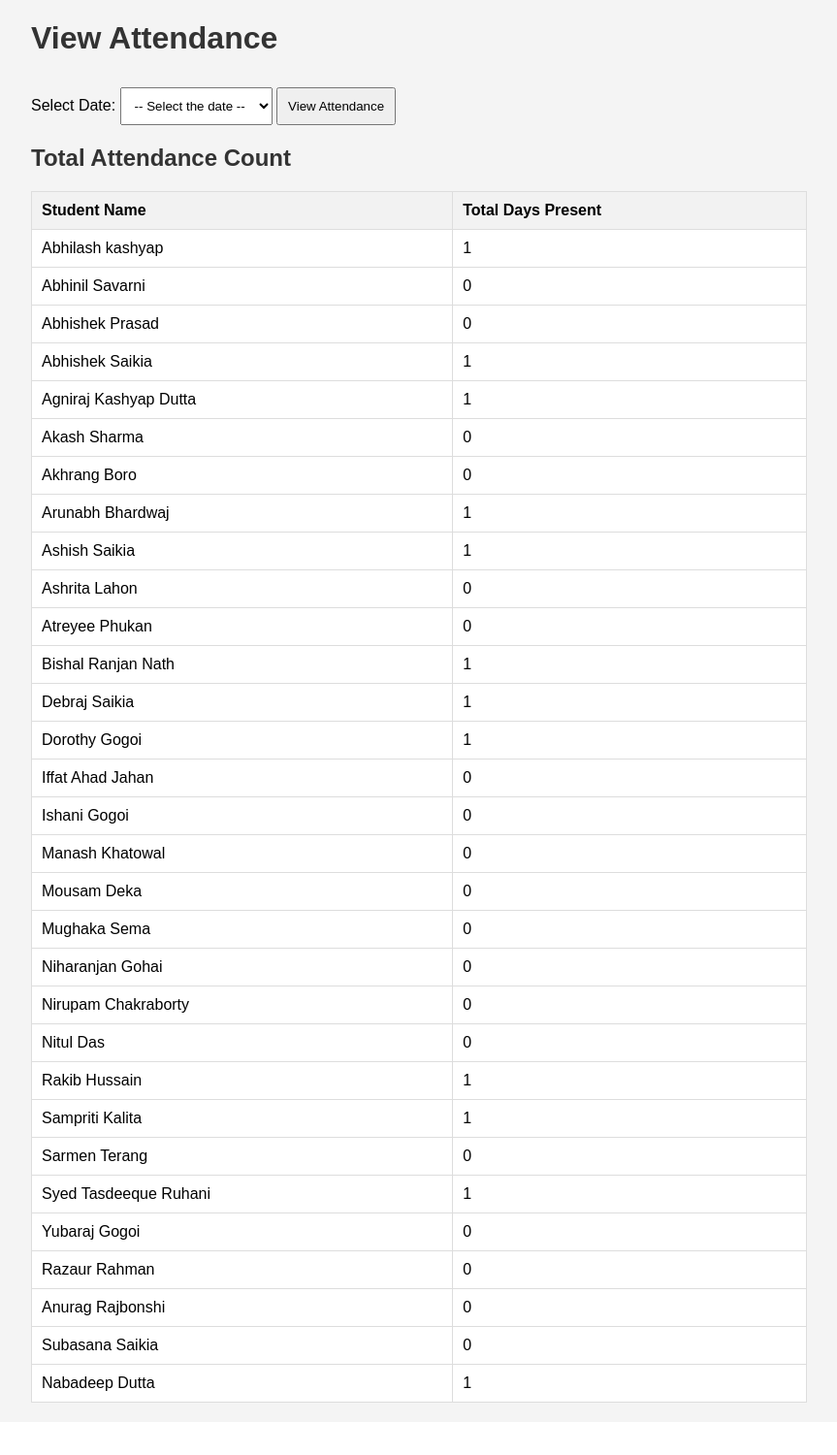
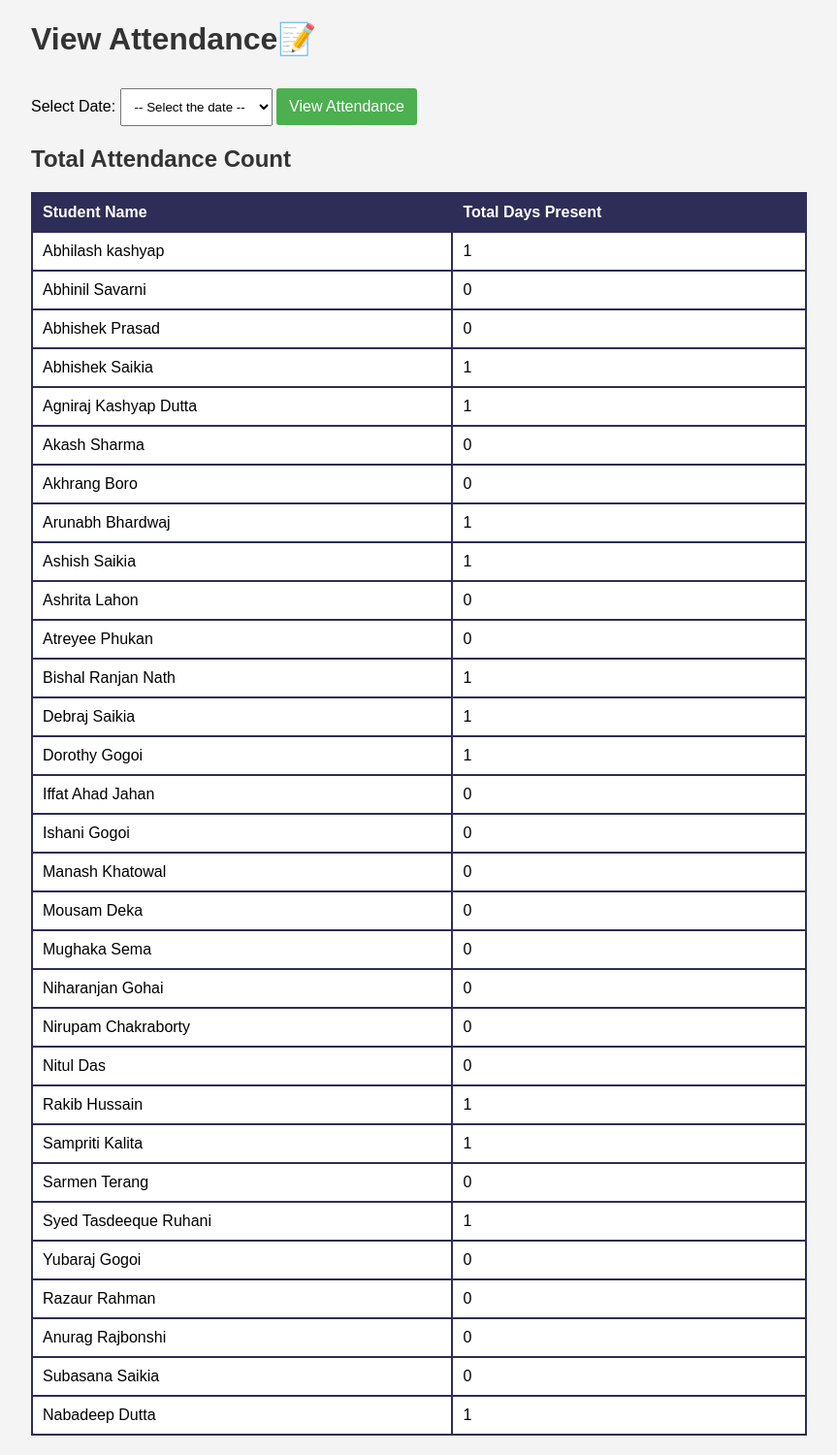
Before and after one commit to Dorothy003/AL-ML, a Flask app: page /view_attendance in a window 1280 px wide. Shown: the whole page at 97% size, without its empty margins (208-1071 px from the left). Before the commit the page ends 1446 px from the top, so only its background shows below. Run offline with Flask 3, Linux system fonts and the light colour scheme.

Commit message:
CSS added

```diff
--- a/attendance_log.json
+++ b/attendance_log.json
@@ -3,14 +3,14 @@
         "Agniraj Kashyap Dutta": "Present",
         "Nabadeep Dutta": "Present",
         "Arunabh Bhardwaj": "Present",
-        "Abhishek Saikia": "Absent",
+        "Abhishek Saikia": "Present",
         "Syed Tasdeeque Ruhani": "Present",
         "Ashish Saikia": "Present",
         "Bishal Ranjan Nath": "Present",
         "Sampriti Kalita": "Present",
         "Dorothy Gogoi": "Present",
-        "Debraj Saikia": "Absent",
-        "Rakib Hussain": "Absent",
-        "Abhilash kashyap": "Absent"
+        "Debraj Saikia": "Present",
+        "Rakib Hussain": "Present",
+        "Abhilash kashyap": "Present"
     }
 }
--- a/templates/view_attendance.html
+++ b/templates/view_attendance.html
@@ -25,26 +25,44 @@
             border-collapse: collapse;
             margin-bottom: 20px;
             background-color: #fff;
+            border:#2E2D57;
         }
         table, th, td {
-            border: 1px solid #ddd;
+            border: 2px solid #2E2D57;
         }
         th, td {
             padding: 10px;
             text-align: left;
         }
         th {
-            background-color: #f2f2f2;
+            background-color:#2E2D57;
+            color:white;
         }
         .container {
             max-width: 800px;
             margin: auto;
         }
+        button[type="submit"] {
+        background-color: #4CAF50;
+        color: white;
+        border: none;
+        padding: 10px 13px;
+        cursor: pointer;
+        font-size: 16px;
+        border-radius: 3px;
+        transition: background-color 0.3s ease;
+    }
+
+    button[type="submit"]:hover {
+        background-color: #45a049; /* Darker green on hover */
+    }
+
+
     </style>
 </head>
 <body>
     <div class="container">
-        <h1>View Attendance</h1>
+        <h1>View Attendance📝</h1>
 
         <!-- Attendance Selection Form -->
         <form method="POST" action="{{ url_for('view_attendance') }}">
```
Also changed, not shown: templates/Attendancelog.html (+25 -1 lines).
